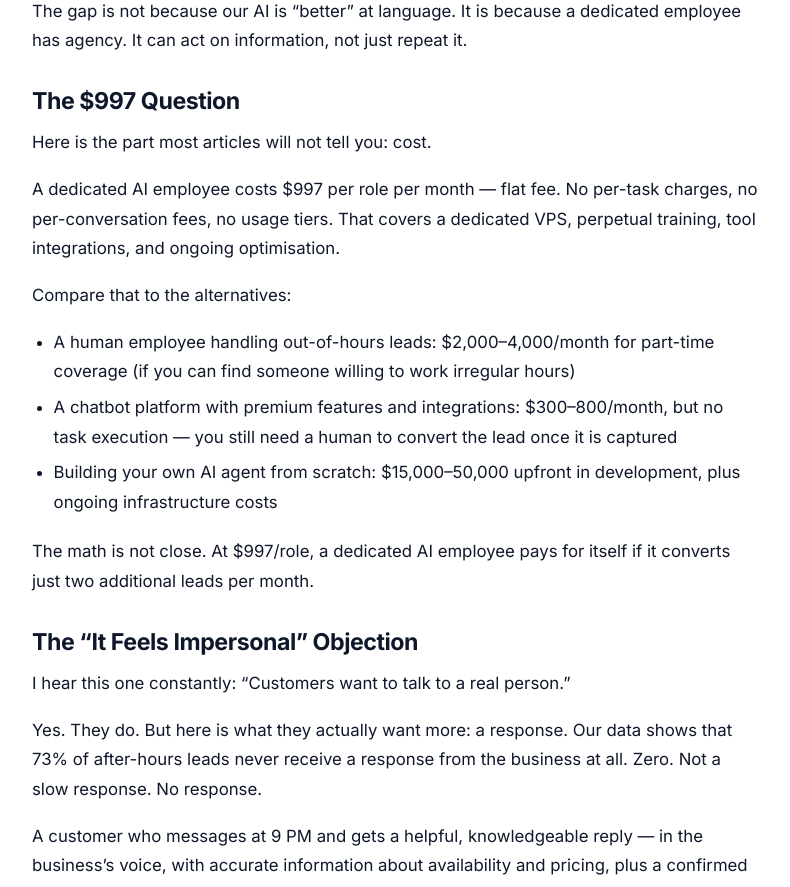
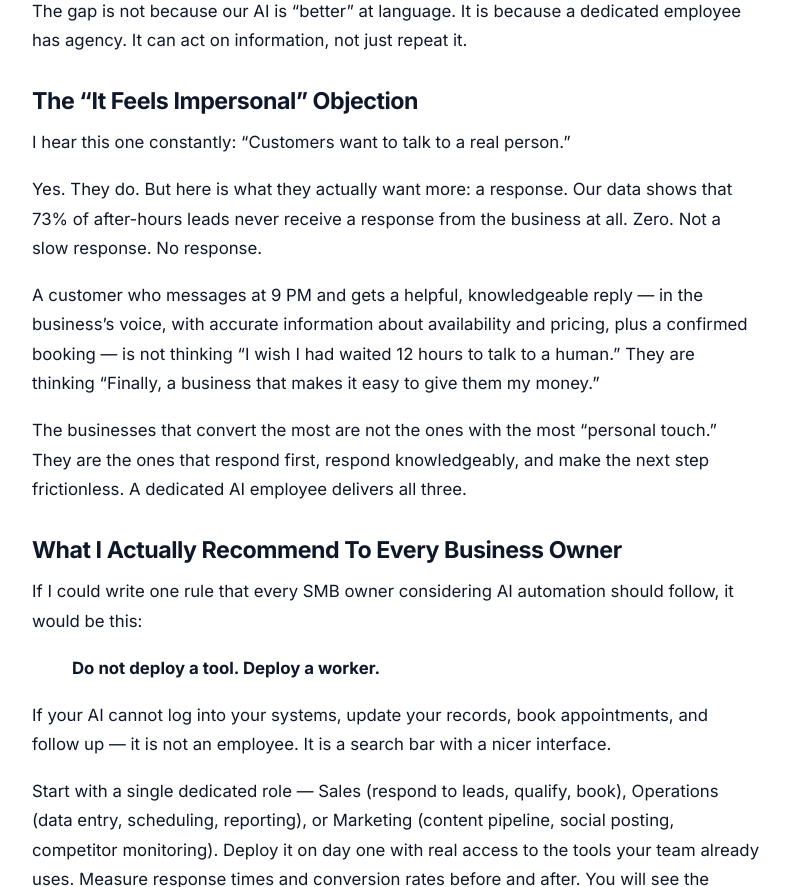
Before and after one commit to Evanevia09/scaling-smb, an Astro site: page /blog/dedicated-ai-employee-vs-chatbot in a window 1280 px wide. Shown: the part 3200-4087 px from the top of the page, without its empty margins (80-870 px from the left). Built offline with nearby package versions, Linux system fonts and the light colour scheme; Astro itself is replaced by a stand-in of ours.

Commit message:
remove pricing section from AI employee blog post — pricing is now custom based on capabilities

```diff
--- a/src/content/blog/dedicated-ai-employee-vs-chatbot.md
+++ b/src/content/blog/dedicated-ai-employee-vs-chatbot.md
@@ -68,19 +68,6 @@ I track deployment data across our clients. Here is what the numbers show when c
 
 The gap is not because our AI is "better" at language. It is because a dedicated employee has agency. It can act on information, not just repeat it.
 
-## The $997 Question
-
-Here is the part most articles will not tell you: cost.
-
-A dedicated AI employee costs $997 per role per month — flat fee. No per-task charges, no per-conversation fees, no usage tiers. That covers a dedicated VPS, perpetual training, tool integrations, and ongoing optimisation.
-
-Compare that to the alternatives:
-- A human employee handling out-of-hours leads: $2,000–4,000/month for part-time coverage (if you can find someone willing to work irregular hours)
-- A chatbot platform with premium features and integrations: $300–800/month, but no task execution — you still need a human to convert the lead once it is captured
-- Building your own AI agent from scratch: $15,000–50,000 upfront in development, plus ongoing infrastructure costs
-
-The math is not close. At $997/role, a dedicated AI employee pays for itself if it converts just two additional leads per month.
-
 ## The "It Feels Impersonal" Objection
 
 I hear this one constantly: "Customers want to talk to a real person."
```
